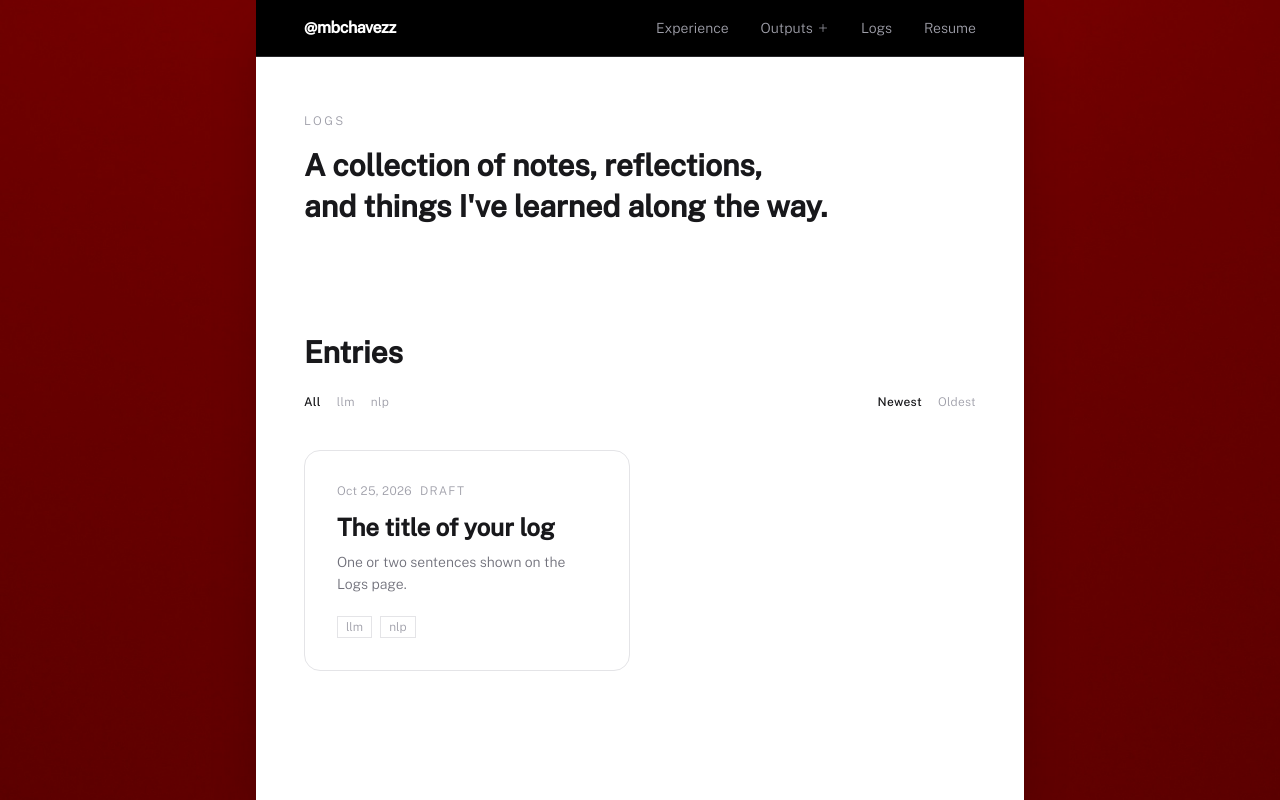
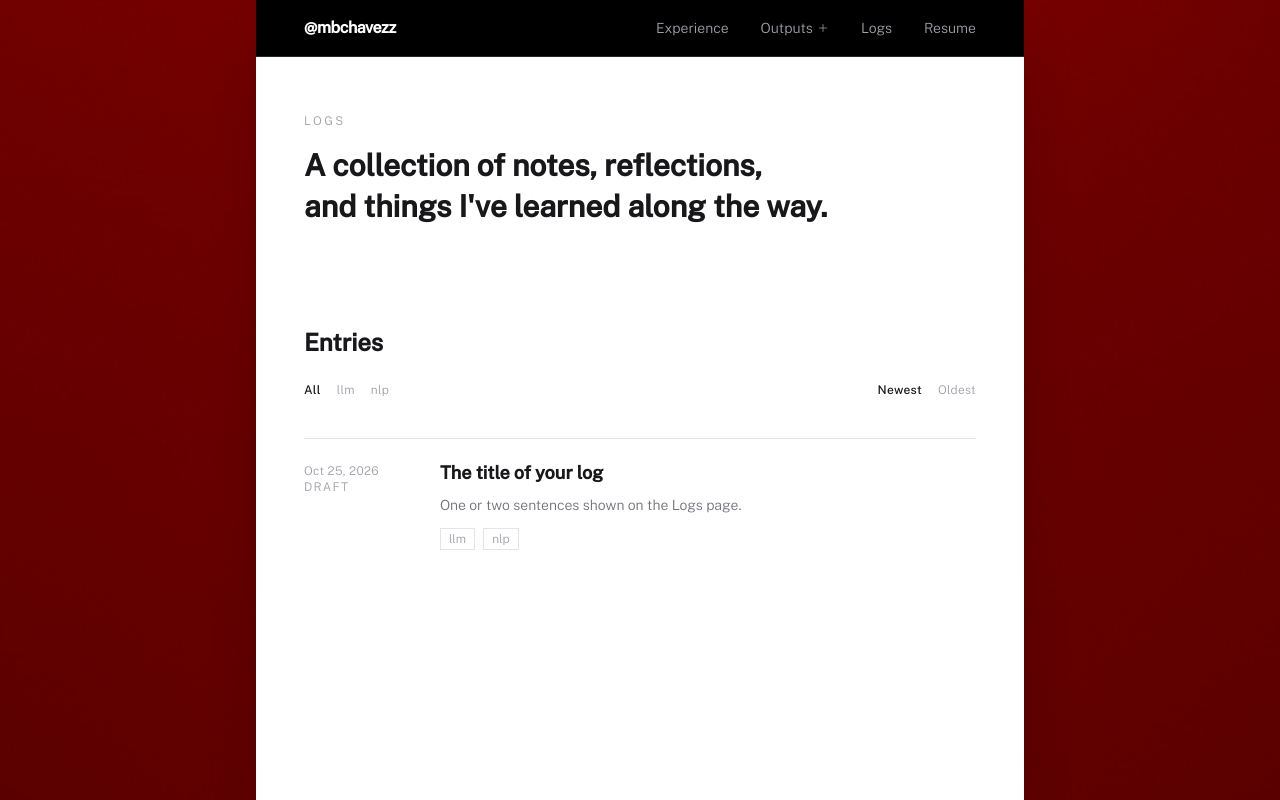
Before and after one commit to mbchavez27/mbchavezzportfolio, a React (Vite) app: page /logs in a window 1280 px wide. Built offline with nearby package versions, Linux system fonts and the light colour scheme.

Commit message:
style(logs): list-style log index

```diff
--- a/src/features/logs/components/LogList.tsx
+++ b/src/features/logs/components/LogList.tsx
@@ -1,9 +1,7 @@
 import type { ReactNode } from "react";
-import { motion } from "motion/react";
-import { Link } from "react-router";
 import Tag from "@/components/atoms/Tag";
-import { CARD_LIGHT, CARD_LIGHT_HOVER, GRID_GAP } from "@/components/atoms/surfaces";
-import { revealOnScroll } from "@/lib/motion";
+import EntryRow, { EntryList } from "@/components/molecules/EntryRow";
+import SectionHeading from "@/components/molecules/SectionHeading";
 
 export type LogListEntry = {
   readonly slug: string;
@@ -23,33 +21,29 @@ type Props = {
 
 export default function LogList({ entries, controls }: Props) {
   return (
-    <section className="page-container pt-16 pb-32">
-      <motion.h2
-        {...revealOnScroll()}
-        className="font-display text-2xl md:text-3xl font-semibold text-zinc-900 mb-6"
-      >
-        Entries
-      </motion.h2>
+    <section className="page-container pb-16">
+      <SectionHeading title="Entries" divider={false} className="pt-8" />
 
       {controls}
 
       {entries.length === 0 ? (
-        <p className="font-body font-light inline-flex text-sm border border-dashed border-zinc-200 text-zinc-400 px-4 py-3">
-          No logs yet. The first one is on its way.
-        </p>
+        <p className="font-body font-light text-sm text-zinc-400 py-5">No logs yet. The first one is on its way.</p>
       ) : (
-        <ul className={`grid grid-cols-1 md:grid-cols-2 ${GRID_GAP}`}>
+        <EntryList className="border-t border-primary/15">
           {entries.map((entry, i) => (
-            <motion.li key={entry.slug} {...revealOnScroll({ y: 20, delay: (i % 2) * 0.08, duration: 0.5 })}>
-              <Link to={entry.href} className={`group flex flex-col h-full p-6 md:p-8 ${CARD_LIGHT} ${CARD_LIGHT_HOVER}`}>
-                <p className="font-body font-light text-xs text-zinc-400 tracking-wide mb-3">
+            <EntryRow
+              key={entry.slug}
+              position={i}
+              meta={
+                <>
                   {entry.dateLabel}
-                  {entry.draft && <span className="ml-2 text-primary uppercase tracking-widest">Draft</span>}
-                </p>
-                <h3 className="font-display text-xl md:text-2xl font-semibold text-zinc-900 group-hover:text-primary transition-colors duration-200 mb-2">
-                  {entry.title}
-                </h3>
-                <p className="font-body font-light text-sm text-zinc-500 leading-relaxed mb-5 grow">{entry.summary}</p>
+                  {entry.draft && <span className="block text-primary uppercase tracking-widest">Draft</span>}
+                </>
+              }
+              title={entry.title}
+              to={entry.href}
+              summary={entry.summary}
+            >
               {entry.tags.length > 0 && (
                 <div className="flex flex-wrap gap-2">
                   {entry.tags.map((tag) => (
@@ -57,10 +51,9 @@ export default function LogList({ entries, controls }: Props) {
                   ))}
                 </div>
               )}
-              </Link>
-            </motion.li>
+            </EntryRow>
           ))}
-        </ul>
+        </EntryList>
       )}
     </section>
   );
```
Lines whose indentation alone changed are shown as unchanged.
